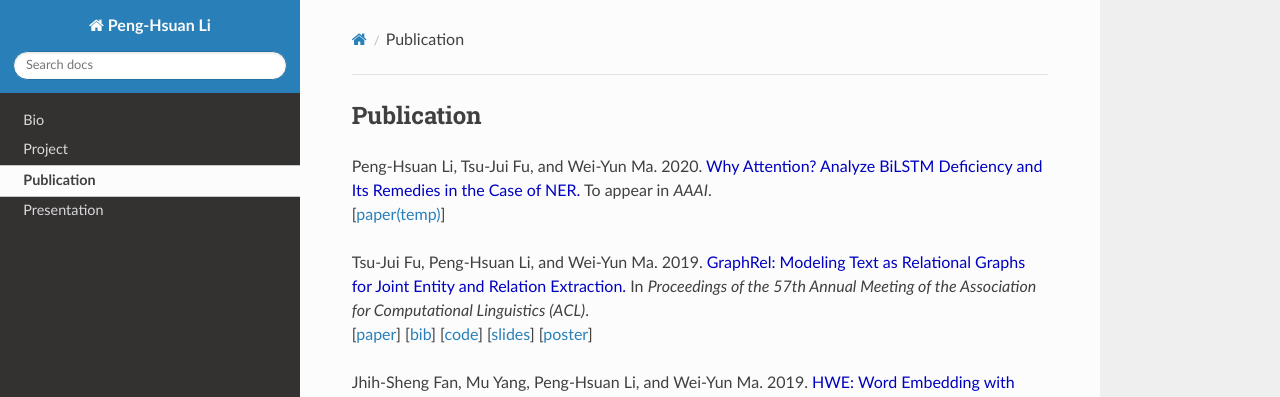
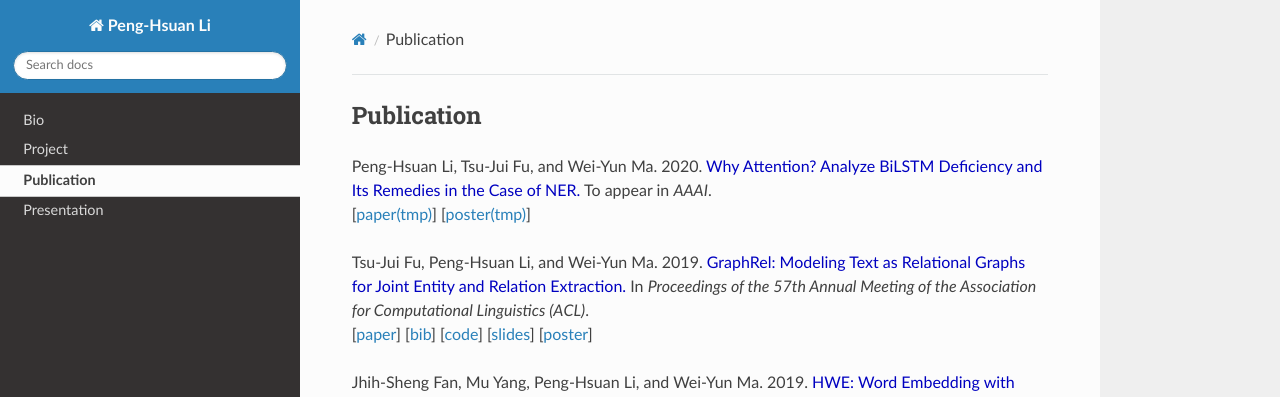
Before and after one commit to jacobvsdanniel/homepage, an MkDocs documentation site: the page built from docs/publication.md, in a window 1280 px wide. Shown: the top 397 px of the page. Built offline with MkDocs 1.6.1, drawn with Linux system fonts in a browser that asks for light colours; nearby versions of some CDN libraries; old or Windows-style settings are respelled for this version of MkDocs.

Commit message:
cross-ner poster

```diff
--- a/docs/publication.md
+++ b/docs/publication.md
@@ -1,7 +1,8 @@
 <h2>Publication</h2>
 
 Peng-Hsuan Li, Tsu-Jui Fu, and Wei-Yun Ma. 2020. <span style="color:#0000C0">Why Attention? Analyze BiLSTM Deficiency and Its Remedies in the Case of NER.</span> To appear in *AAAI*.<br />
-[[paper(temp)](https://arxiv.org/abs/1908.11046)]
+[[paper(tmp)](https://arxiv.org/abs/1908.11046)]
+[[poster(tmp)](../doc/cross_ner_poster.pdf)]
 
 Tsu-Jui Fu, Peng-Hsuan Li, and Wei-Yun Ma. 2019. <span style="color:#0000C0">GraphRel: Modeling Text as Relational Graphs for Joint Entity and Relation Extraction.</span> In *Proceedings of the 57th Annual Meeting of the Association for Computational Linguistics (ACL)*.<br />
 [[paper](https://www.aclweb.org/anthology/P19-1136/)]
```
Also changed, not shown: 1 other file.
